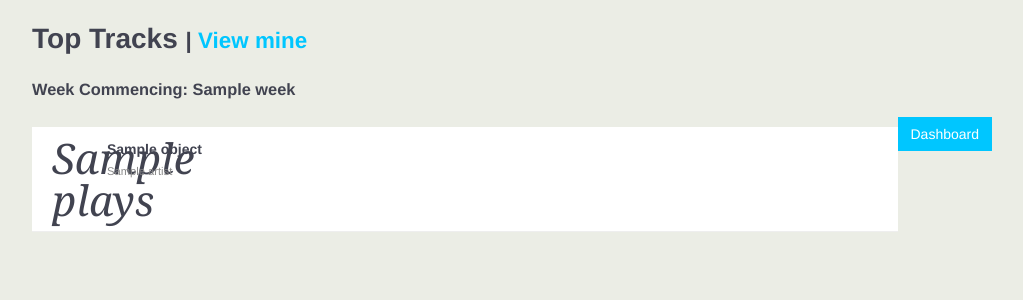
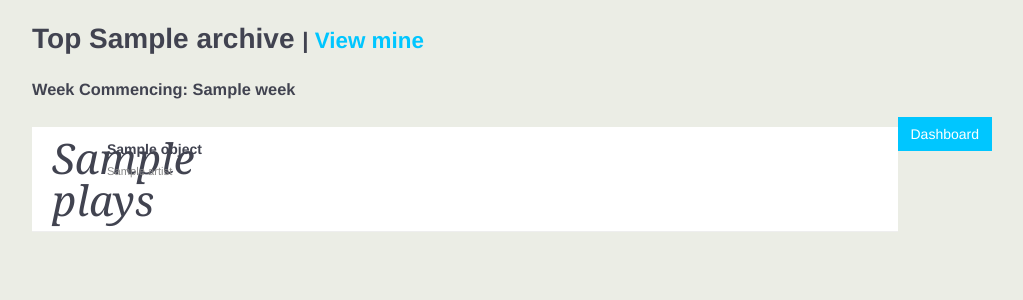
Before and after one commit to pokelondon/pokeradio, a Django app: template src/pokeradio/templates/history/play_archive_week.html in a window 1280 px wide. Shown: the part 170-470 px from the top of the page, without its empty margins (128-1151 px from the left). Run offline with Django 3.2, Linux system fonts and the light colour scheme; the template is opened without the code that fills it: most values are stand-ins (such as "Sample title", 1, 10 or a date in 2020); some libraries are stand-ins or nearby versions.

Commit message:
Generic top artists and tracks queryies and views for current user or everyone

```diff
--- a/src/pokeradio/templates/history/play_archive_week.html
+++ b/src/pokeradio/templates/history/play_archive_week.html
@@ -6,22 +6,35 @@
 {% block container %}
 <div class="box">
     {% if 'me' == who %}
-    <h1>My Top Tracks
-        <small> | <a href="{% url 'history:week_index' 'all' %}" class="">View all</a></small>
+    <h1>My top {{ archive }}
+        <small> | <a href="{% url 'history:week_index' who='all' archive=archive %}" class="">View all</a></small>
     </h1>
     {% else %}
-    <h1>Top Tracks
-        <small> | <a href="{% url 'history:week_index' 'me' %}" class="">View mine</a></small>
+    <h1>Top {{ archive }}
+        <small> | <a href="{% url 'history:week_index' who='me' archive=archive %}" class="">View mine</a></small>
     </h1>
     {% endif %}
     <h3>Week Commencing: {{ week }}</h3>
 </div>
-{% if previous_week %}
-<a href="{% url 'history:play_archive_week' year=previous_week|date:'Y' week=previous_week|date:'W' who=who %}" class="btn secondary">&larr; Previous Week</a>
+
+{% if 'tracks' == archive %}
+    {% if previous_week %}
+    <a href="{% url 'history:play_archive_tracks'  year=previous_week|date:'Y' week=previous_week|date:'W' who=who %}" class="btn secondary">&larr; Previous Week</a>
+    {% endif %}
+    {% if next_week %}
+    <a href="{% url 'history:play_archive_tracks' year=next_week|date:'Y' week=next_week|date:'W' who=who %}" class="btn primary">Next Week &rarr;</a>
+    {% endif %}
 {% endif %}
-{% if next_week %}
-<a href="{% url 'history:play_archive_week' year=next_week|date:'Y' week=next_week|date:'W' who=who %}" class="btn primary">Next Week &rarr;</a>
+
+{% if 'artists' == archive %}
+    {% if previous_week %}
+    <a href="{% url 'history:play_archive_artists'  year=previous_week|date:'Y' week=previous_week|date:'W' who=who %}" class="btn secondary">&larr; Previous Week</a>
+    {% endif %}
+    {% if next_week %}
+    <a href="{% url 'history:play_archive_artists' year=next_week|date:'Y' week=next_week|date:'W' who=who %}" class="btn primary">Next Week &rarr;</a>
+    {% endif %}
 {% endif %}
+
 <a href="{% url 'history:index' %}" class="btn pull-right">Dashboard</a>
 
 <div class="Listing-list">
```
Also changed, not shown: src/pokeradio/history/urls.py (+12 -3 lines), src/pokeradio/history/views.py (+41 -12 lines), src/pokeradio/templates/history/index.html (+5 -2 lines).
